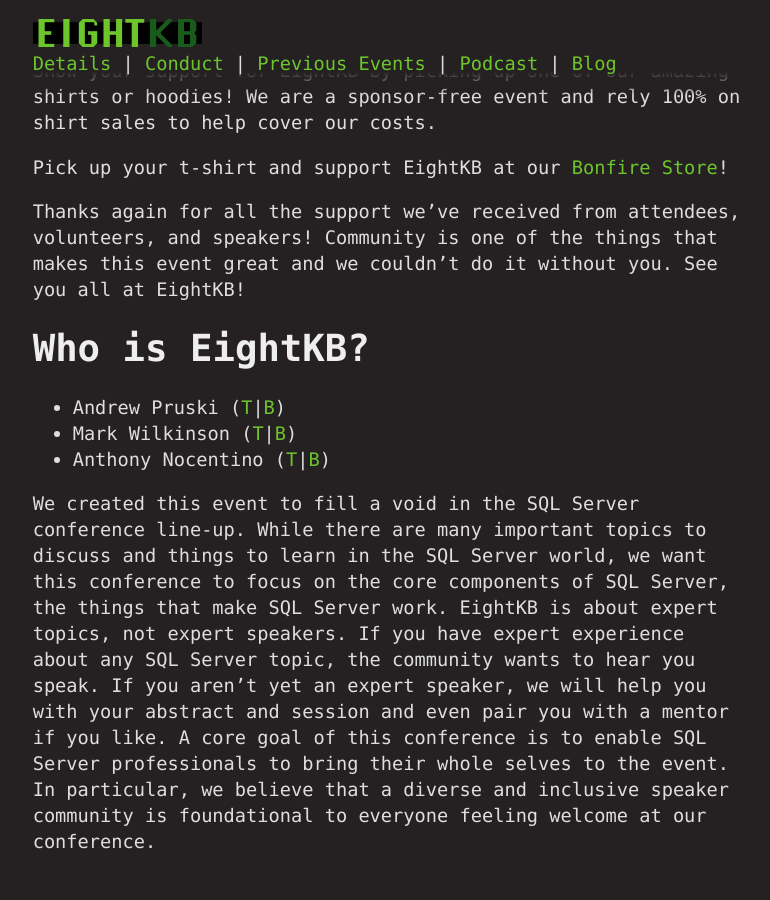
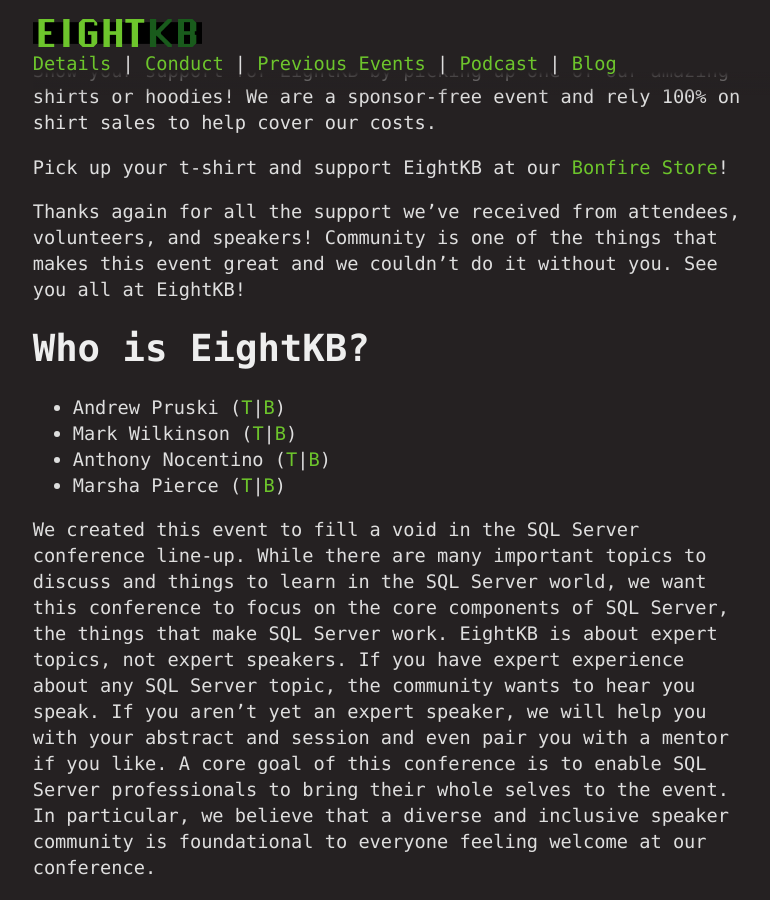
Before and after one commit to eightkb/eightkb.github.io, a Jekyll site: the page built from index.html, in a window 1280 px wide and 900 px high, scrolled down 837 px. Shown: the whole window, without its empty margins (250-1020 px from the left). Built offline with Jekyll 4.4.1, drawn with Linux system fonts in a browser that asks for light colours; before the commit the page ends 1711 px from its top, so only the background shows below that.

Commit message:
added Marsha to the front page

```diff
--- a/index.html
+++ b/index.html
@@ -19,6 +19,7 @@
   <li>Andrew Pruski (<a href="https://twitter.com/dbafromthecold">T</a>|<a href="https://dbafromthecold.com/">B</a>)</li>
   <li>Mark Wilkinson (<a href="https://twitter.com/m82labs">T</a>|<a href="https://markw.dev/">B</a>)</li>
   <li>Anthony Nocentino (<a href="https://twitter.com/nocentino">T</a>|<a href="http://www.centinosystems.com/blog">B</a>)</li>
+  <li>Marsha Pierce (<a href="https://twitter.com/MarshaPierceDBA">T</a>|<a href="https://marshapiercedba.com/">B</a>)</li>
 </ul>
 
 <p>We created this event to fill a void in the SQL Server conference line-up. While there are many important topics to discuss and things to learn in the SQL Server world, we want this conference to focus on the core components of SQL Server, the things that make SQL Server work. EightKB is about expert topics, not expert speakers. If you have expert experience about any SQL Server topic, the community wants to hear you speak. If you aren’t yet an expert speaker, we will help you with your abstract and session and even pair you with a mentor if you like. A core goal of this conference is to enable SQL Server professionals to bring their whole selves to the event. In particular, we believe that a diverse and inclusive speaker community is foundational to everyone feeling welcome at our conference.</p>
```
